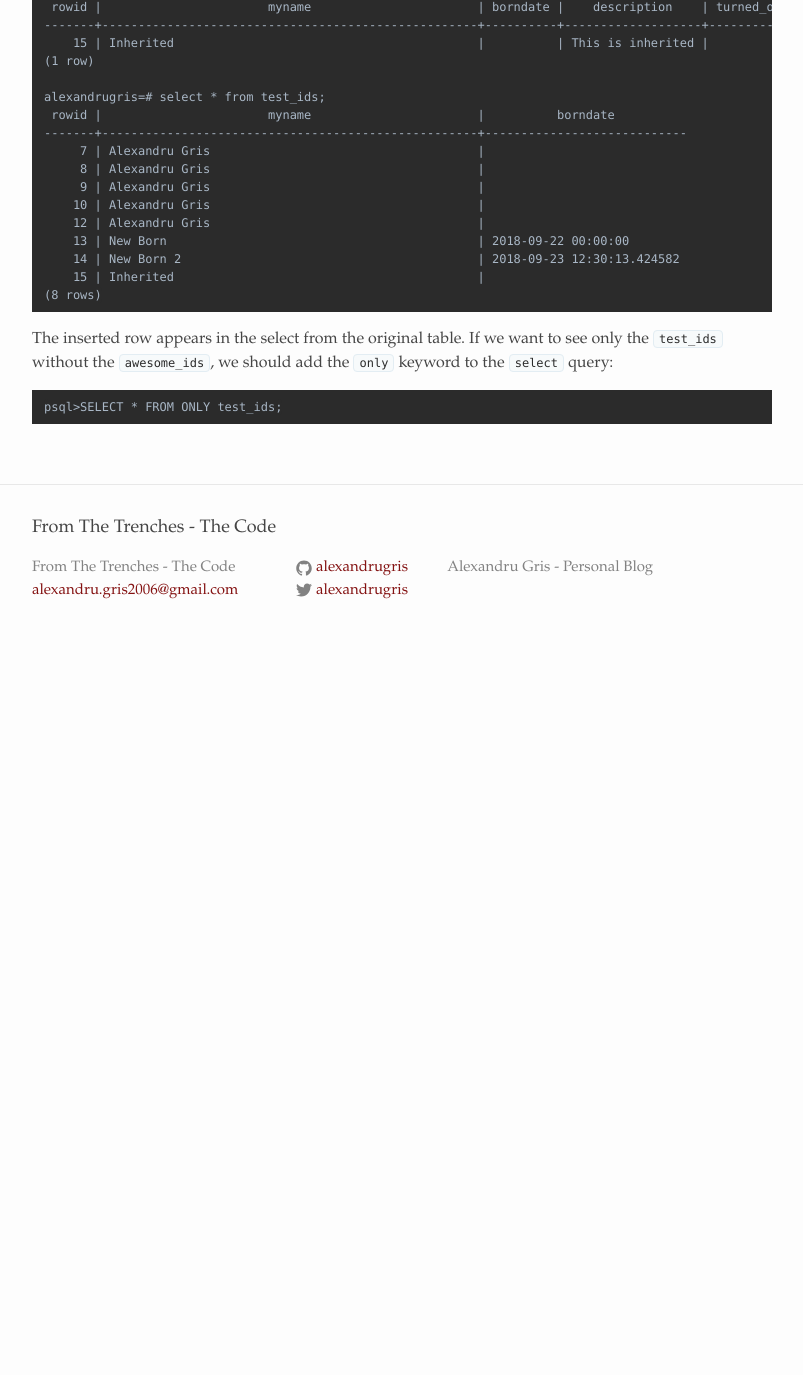
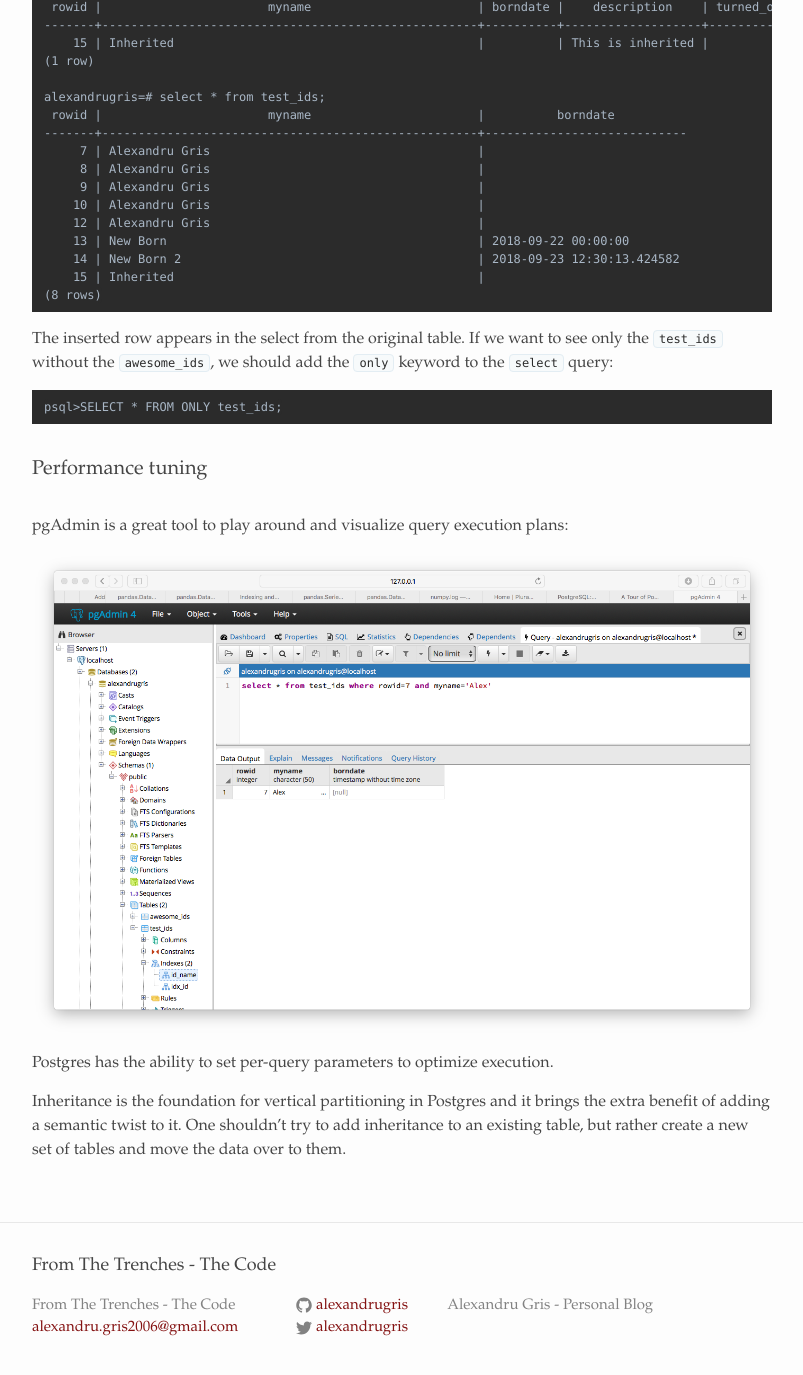
Before and after one commit to alexandrugris/my-jekyll-tech-blog, a Jekyll site: the page built from MyBlog/_posts/2018-09-16-postgresql.markdown, in a window 1280 px wide and 1400 px high, scrolled down 2944 px. Shown: the top 1375 px of the window, without its empty margins (238-1041 px from the left). Built offline with Jekyll 4.4.1, drawn with Linux system fonts in a browser that asks for light colours; before the commit the page ends 3606 px from its top, so only the background shows below that.

Commit message:
psql update

````diff
--- a/MyBlog/_posts/2018-09-16-postgresql.markdown
+++ b/MyBlog/_posts/2018-09-16-postgresql.markdown
@@ -177,3 +177,13 @@ The inserted row appears in the select from the original table. If we want to se
 ```
 psql>SELECT * FROM ONLY test_ids;
 ```
+
+### Performance tuning
+
+pgAdmin is a great tool to play around and visualize query execution plans:
+
+![pgAdmin]({{site.url}}/assets/postgres_1.png)
+
+Postgres has the ability to set per-query parameters to optimize execution.
+
+Inheritance is the foundation for vertical partitioning in Postgres and it brings the extra benefit of adding a semantic twist to it. One shouldn't try to add inheritance to an existing table, but rather create a new set of tables and move the data over to them.
````
Also changed, not shown: MyBlog/assets/postgres_1.png (added).
